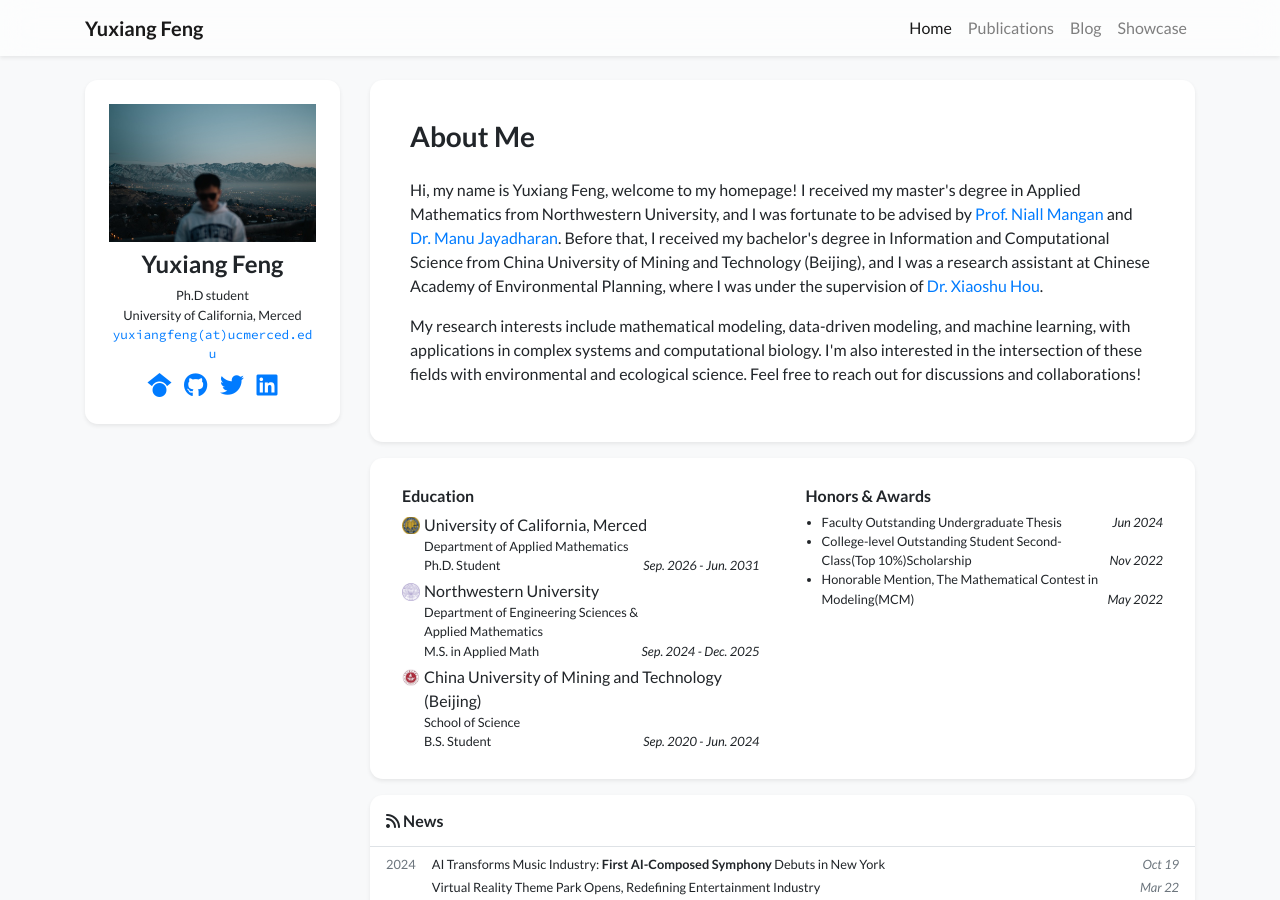
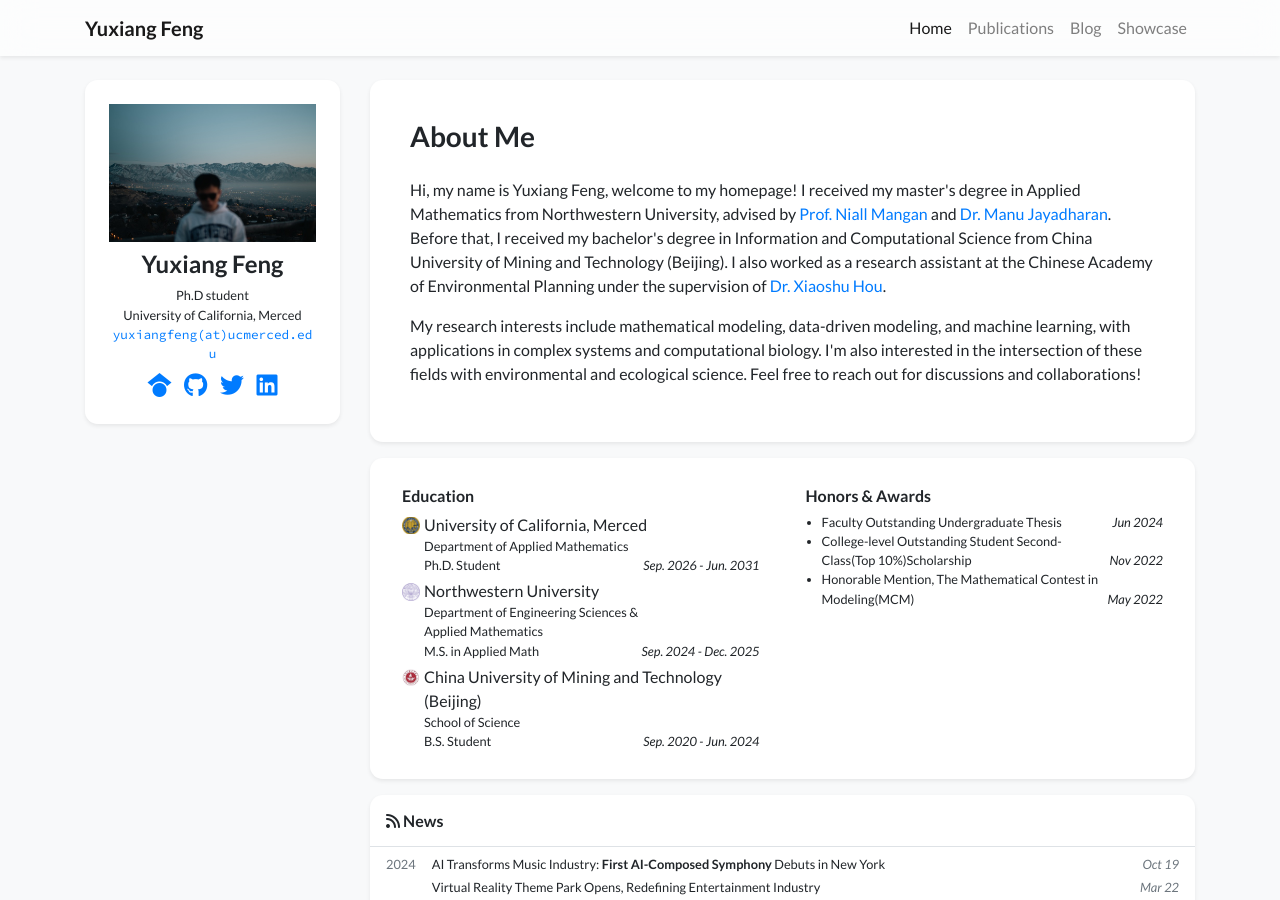
Before and after one commit to Yuxiang-Feng/Yuxiang-Feng.github.io, a Jekyll site: the page built from index.html, in a window 1280 px wide and 900 px high. Built offline with Jekyll 4.4.1, drawn with Linux system fonts in a browser that asks for light colours; nearby versions of some CDN libraries; a style sheet for code colours, icons or effects is not loaded.

Commit message:
Update profile.yml

```diff
--- a/_data/profile.yml
+++ b/_data/profile.yml
@@ -23,9 +23,9 @@ short_bio_text_justify: false
 short_bio: >-
   <p>
     Hi, my name is Yuxiang Feng, welcome to my homepage! I received my master's degree in Applied Mathematics
-    from Northwestern University, and I was fortunate to be advised by <a href="http://www.niallmangan.com/" target="_blank">Prof. Niall Mangan</a> and <a href="https://mjayadharan.github.io/" target="_blank">Dr. Manu Jayadharan</a>.
-    Before that, I received my bachelor's degree in Information and Computational Science from China University of Mining and Technology (Beijing),
-    and I was a research assistant at Chinese Academy of Environmental Planning, where I was under the supervision of <a href="https://www.linkedin.com/in/%E6%99%93%E5%A7%9D-%E4%BE%AF-04ab0911a/" target="_blank">Dr. Xiaoshu Hou</a>.
+    from Northwestern University, advised by <a href="http://www.niallmangan.com/" target="_blank">Prof. Niall Mangan</a> and <a href="https://mjayadharan.github.io/" target="_blank">Dr. Manu Jayadharan</a>.
+    Before that, I received my bachelor's degree in Information and Computational Science from China University of Mining and Technology (Beijing).
+    I also worked as a research assistant at the Chinese Academy of Environmental Planning under the supervision of <a href="https://www.linkedin.com/in/%E6%99%93%E5%A7%9D-%E4%BE%AF-04ab0911a/" target="_blank">Dr. Xiaoshu Hou</a>.
   </p>
   <p>
     My research interests include mathematical modeling, data-driven modeling, and machine learning, with applications in complex systems and computational biology. I'm also interested in the intersection of these fields with environmental and ecological science.
```
